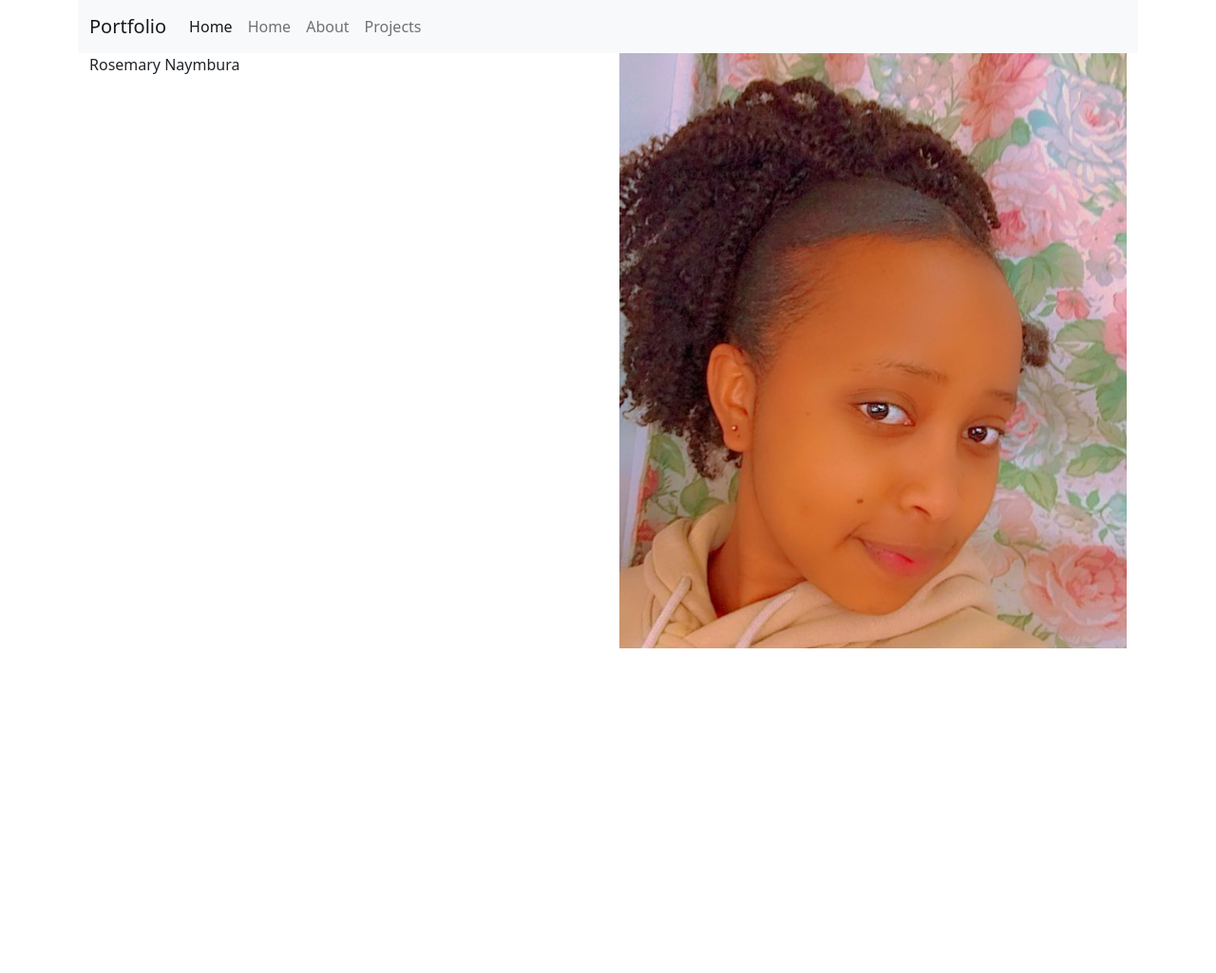
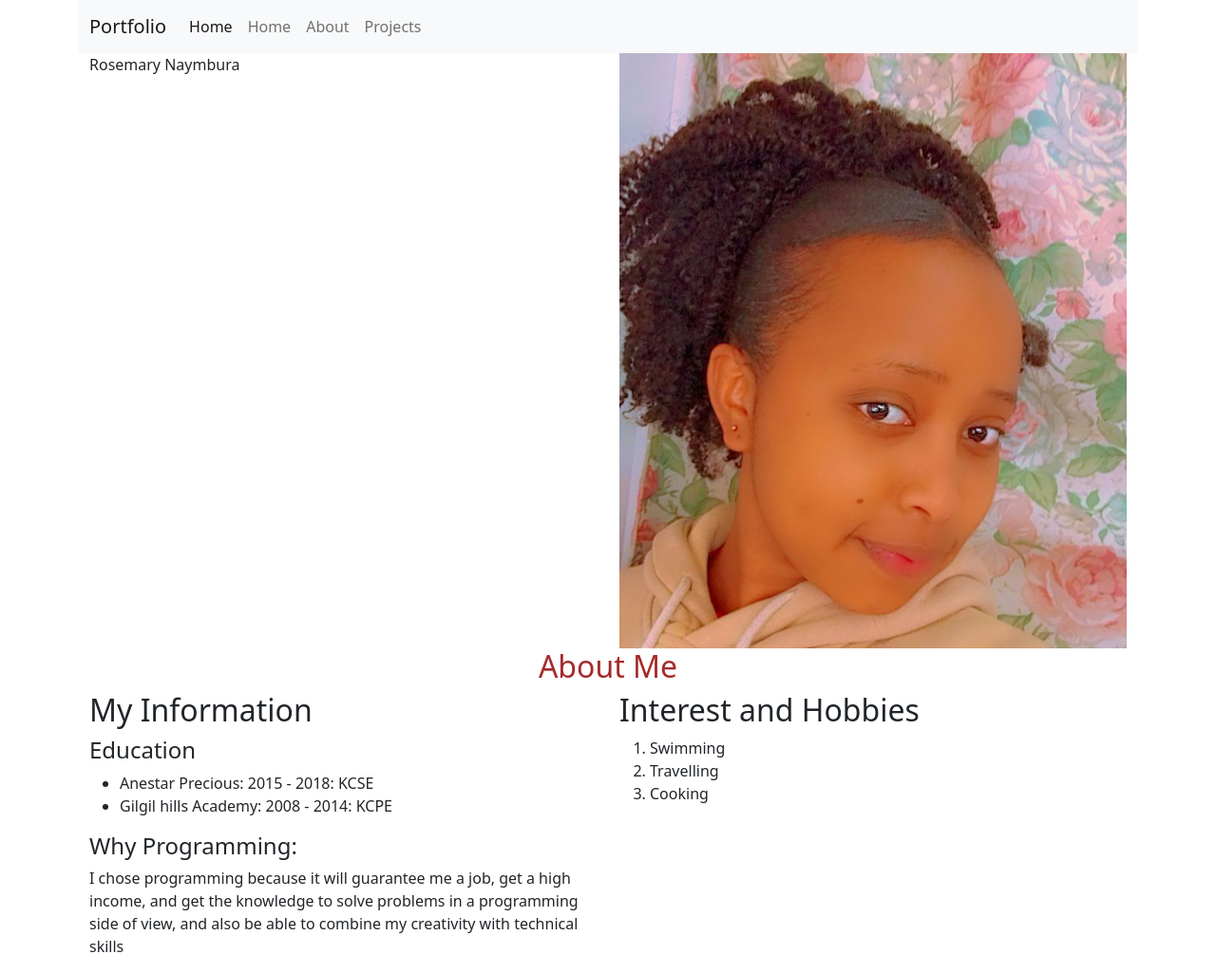
Before and after one commit to thiongo4461/portfolio-landing-page-, a plain HTML site: page index.html in a window 1280 px wide. Shown: the whole page at 95% size. Before the commit the page ends 800 px from the top, so only its background shows below. Drawn offline with nearby package versions, Linux system fonts and the light colour scheme.

Commit message:
added an about me section

```diff
--- a/css/style.css
+++ b/css/style.css
@@ -0,0 +1,4 @@
+.mainheading {
+    text-align: center;
+    color: brown;
+}
--- a/index.html
+++ b/index.html
@@ -9,7 +9,7 @@
     integrity="sha384-1BmE4kWBq78iYhFldvKuhfTAU6auU8tT94WrHftjDbrCEXSU1oBoqyl2QvZ6jIW3" crossorigin="anonymous">
   <link href="bootstrap-5.1.3-dist/css/bootstrap.min.css" rel="stylesheet" type="text/css">
   <link href="bootstrap-5.1.3-dist/css/bootstrap-grid.min.css" rel="stylesheet" type="text/css">
-  <link href="css/style.css" rel="sytlesheet" type="text/css">
+  <link href="css/style.css" rel="stylesheet" type="text/css">
   <title>portfolio</title>
 </head>
 
@@ -18,7 +18,8 @@
     <nav class="navbar navbar-expand-lg navbar-light bg-light">
       <div class="container-fluid">
         <a class="navbar-brand" href="#">Portfolio</a>
-      <button class="navbar-toggler" type="button" data-bs-toggle="collapse" data-bs-target="#navbarNav" aria-controls="navbarNav" aria-expanded="false" aria-label="Toggle navigation">
+        <button class="navbar-toggler" type="button" data-bs-toggle="collapse" data-bs-target="#navbarNav"
+          aria-controls="navbarNav" aria-expanded="false" aria-label="Toggle navigation">
           <span class="navbar-toggler-icon"></span>
         </button>
         <div class="collapse navbar-collapse" id="navbarNav">
@@ -49,6 +50,39 @@
         </div>
       </div>
     </div>
+    <div id="about">
+
+        <h2 class="mainheading">About Me</h2>
+        <div class="container">
+          <div class="row">
+            <div class="col-sm-6">
+              <h2>My Information</h2>
+              <h4>Education</h4>
+              <ul>
+                <li>Anestar Precious: 2015 - 2018: KCSE</li>
+                <li>Gilgil hills Academy: 2008 - 2014: KCPE</li>
+              </ul>
+              <h4>Why Programming:</h4>
+              <p>I chose programming because it will guarantee me a job, get a high income, and get the knowledge to
+                solve problems in a programming side of view, and also be able to combine my creativity with technical
+                skills</p>
+            </div>
+            <div class="col-sm-6">
+              <h2>Interest and Hobbies</h2>
+              <ol>
+                <li>Swimming</li>
+                <li>Travelling</li>
+                <li>Cooking</li>
+              </ol>
+            </div>
+
+          </div>
+        </div>
+
+
+
+
+    </div>
   </div>
 </body>
 
```
Lines whose indentation alone changed are shown as unchanged.
